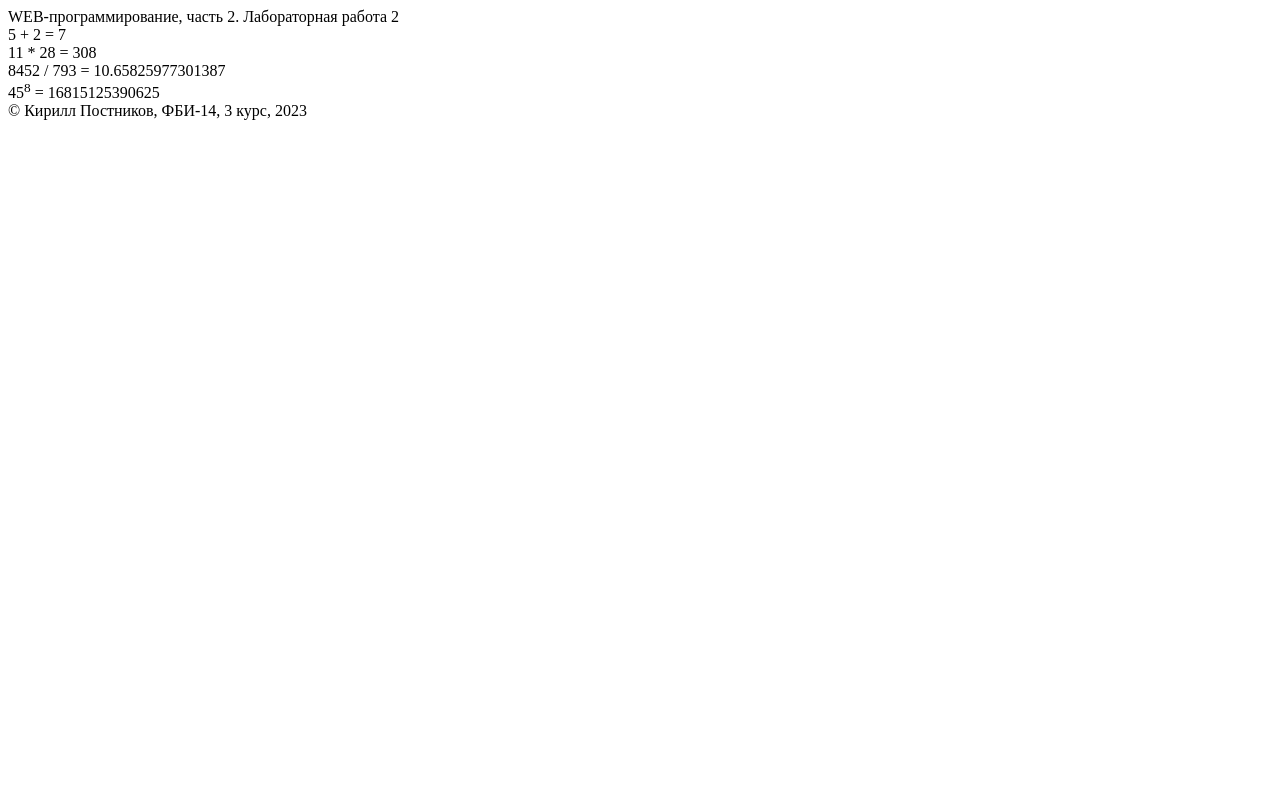
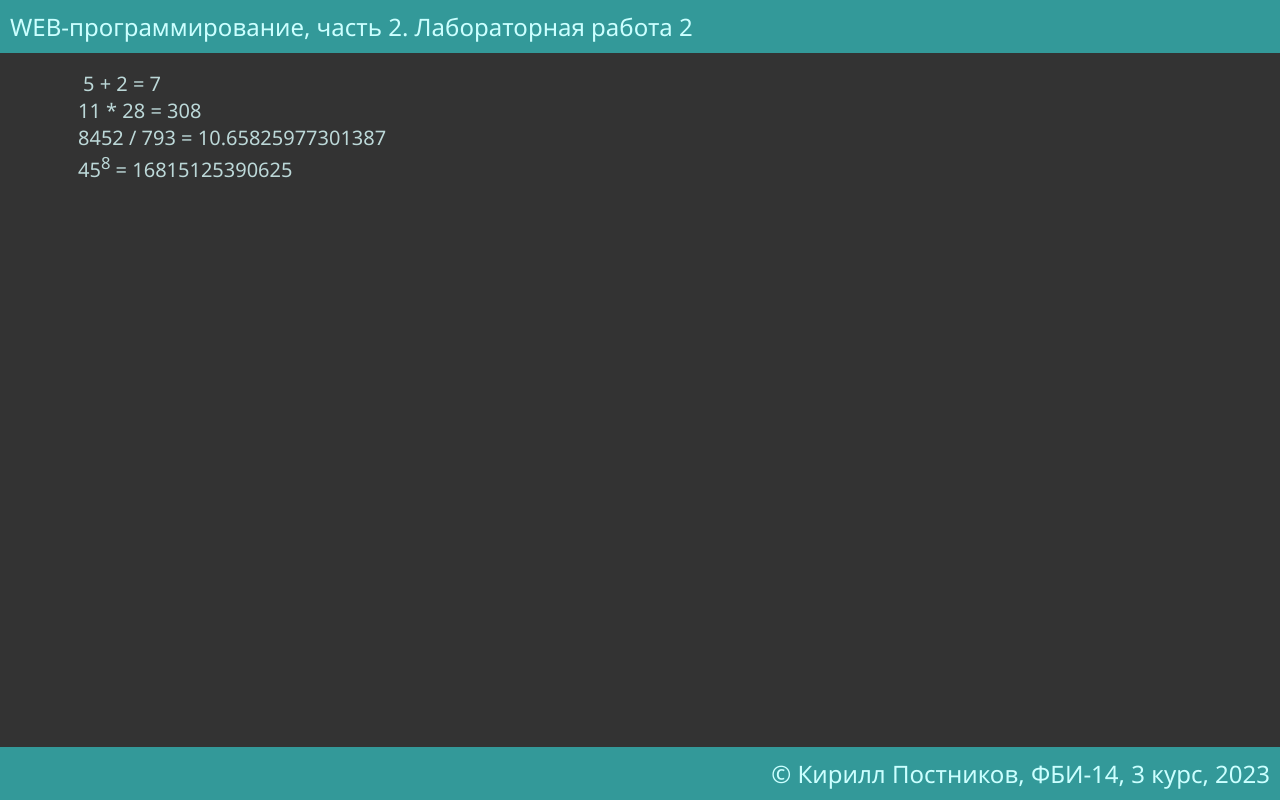
Before and after one commit to 01Postnikov10/web-programming-labs-2, a Flask app: page /lab2/example in a window 1280 px wide. Run offline with Flask 3, Linux system fonts and the light colour scheme.

Commit message:
Подключение стилей

```diff
--- /dev/null
+++ b/static/main.css
@@ -0,0 +1,38 @@
+body {
+    background-color: #333333;
+    color: #dcffffcf;
+    font-family:'Segoe UI', Tahoma, Geneva, Verdana, sans-serif;
+}
+
+header {
+    position: fixed;
+    padding: 10px;
+    top: 0px;
+    font-size: 24px;
+    left: 0;
+    right: 0;
+    background-color: #339999;
+    color: #CCFFFF;
+}
+
+main {
+    font-size: 20px;
+    text-indent: 5px;
+    margin: 70px;
+}
+
+footer {
+    bottom: 0px;
+    right: 0;
+    left: 0;
+    position: fixed;
+    font-size: 24px;
+    padding: 10px;
+    text-align: right;
+    background-color: #339999;
+    color: #CCFFFF;
+}
+
+a {
+    color: rgb(76, 193, 251);
+}
--- a/templates/example.html
+++ b/templates/example.html
@@ -4,6 +4,7 @@
     <meta charset="UTF-8">
     <meta name="viewport" content="width=device-width, initial-scale=1.0">
     <title>Кирилл Постников. Лабораторная работа {{ lab_n }}</title>
+    <link rel="stylesheet" href="{{ url_for('static', filename='main.css') }}">
 </head>
 <body>
     <header>
```
